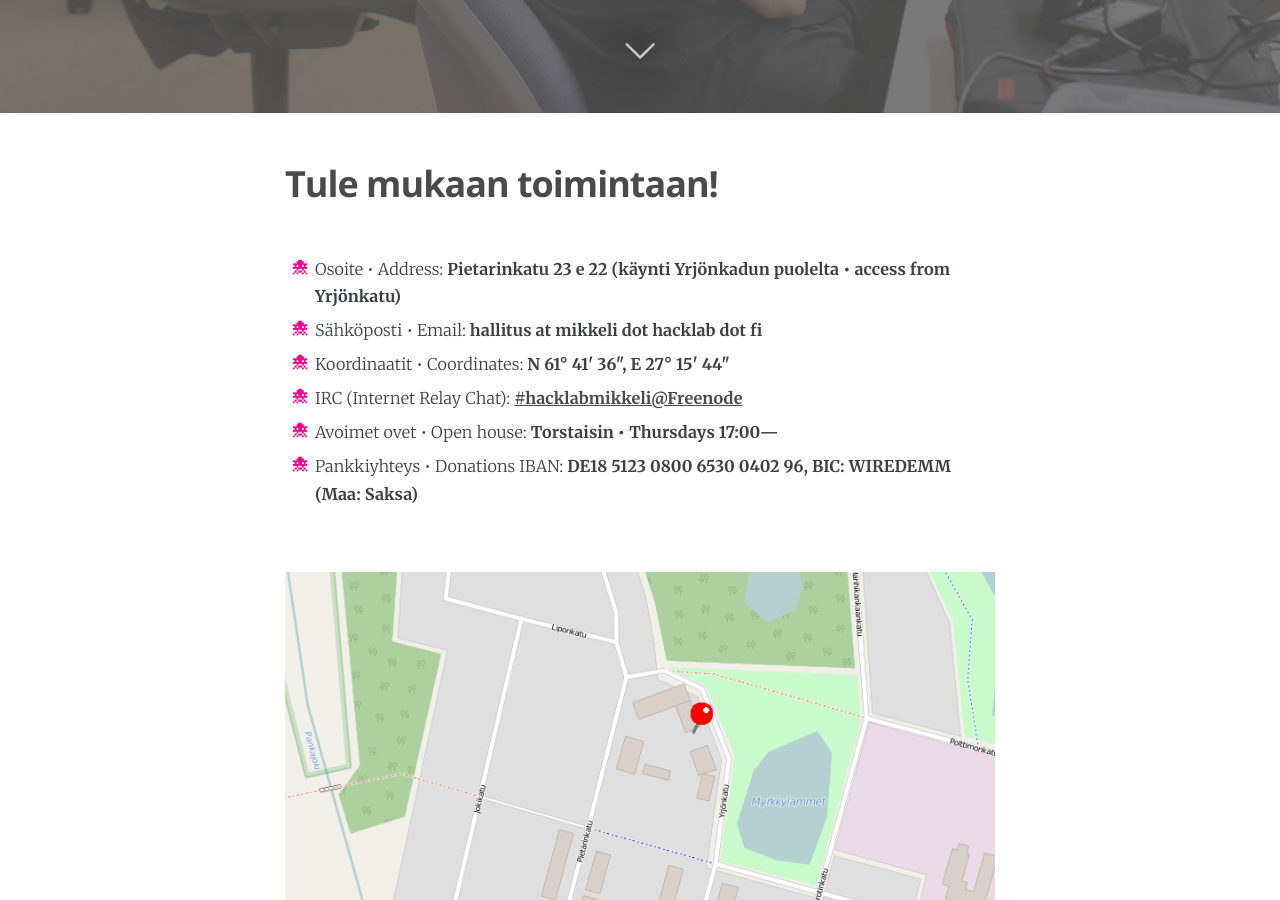
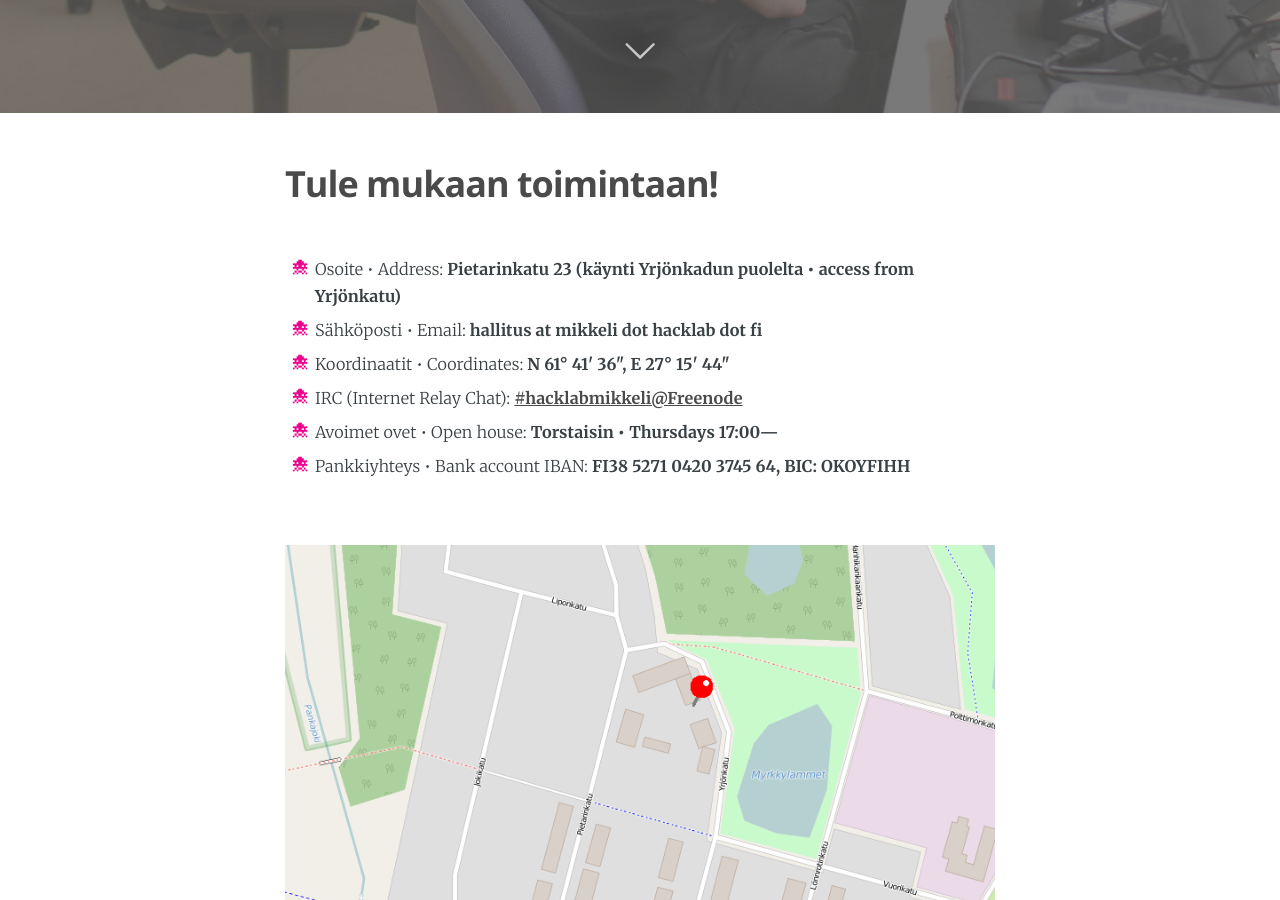
Before and after one commit to hacklabmikkeli/hacklabmikkeli.github.io, a Jekyll site: the page built from index.html, in a window 1280 px wide and 900 px high, scrolled down 787 px. Built offline with Jekyll 4.4.1, drawn with Linux system fonts in a browser that asks for light colours; nearby versions of some CDN libraries; Markdown is read by kramdown in place of the engine named in the settings; the list of posts is cut into pages by our own code.

Commit message:
Changed bank account number

```diff
--- a/_includes/loop.html
+++ b/_includes/loop.html
@@ -22,12 +22,12 @@
         <section class="post-excerpt">
           <br/>
             <ul>
-              <li>Osoite &bull; Address: <b>Pietarinkatu 23 e 22 (käynti Yrjönkadun puolelta &bull; access from Yrjönkatu)</b></li>
+              <li>Osoite &bull; Address: <b>Pietarinkatu 23 (käynti Yrjönkadun puolelta &bull; access from Yrjönkatu)</b></li>
               <li>Sähköposti &bull; Email: <b>hallitus аt mikkeli dоt hacklab dоt fi</b></li>
               <li>Koordinaatit &bull; Coordinates: <b>N 61&deg; 41' 36", E 27&deg; 15' 44"</b></li>
               <li>IRC (Internet Relay Chat): <b><a href="http://webchat.freenode.net/?nick=vieras_...&channels=hacklabmikkeli&prompt=1">#hacklabmikkeli@Freenode</a></b></li>
               <li>Avoimet ovet &bull; Open house: <b>Torstaisin &bull; Thursdays 17:00&mdash;</b></li>
-              <li>Pankkiyhteys &bull; Donations IBAN: <b>DE18 5123 0800 6530 0402 96, BIC: WIREDEMM (Maa: Saksa)</b></li>
+              <li>Pankkiyhteys &bull; Bank account IBAN: <b>FI38 5271 0420 3745 64, BIC: OKOYFIHH</b></li>
             </ul>
             <br>
             <div class="map">
```
